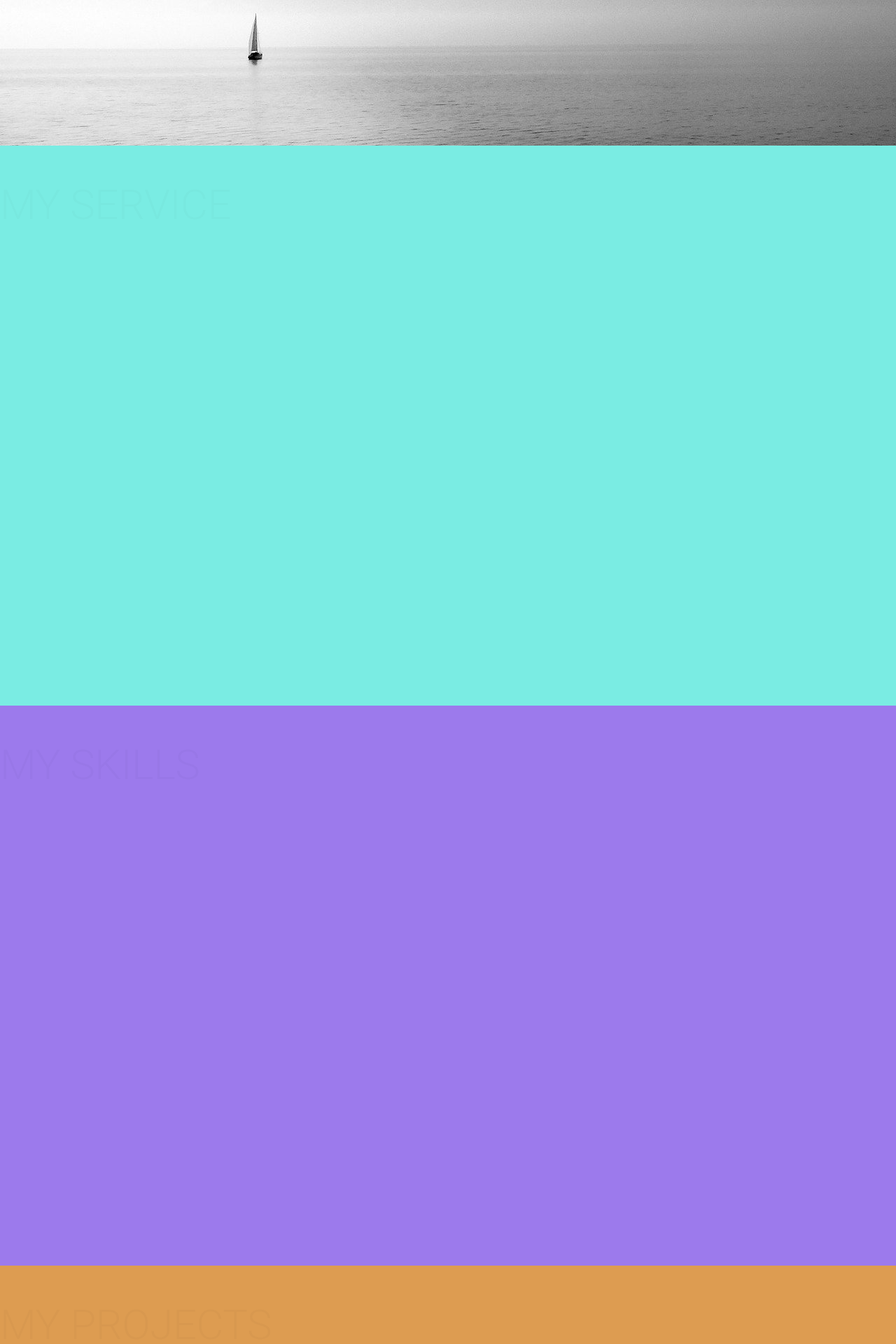
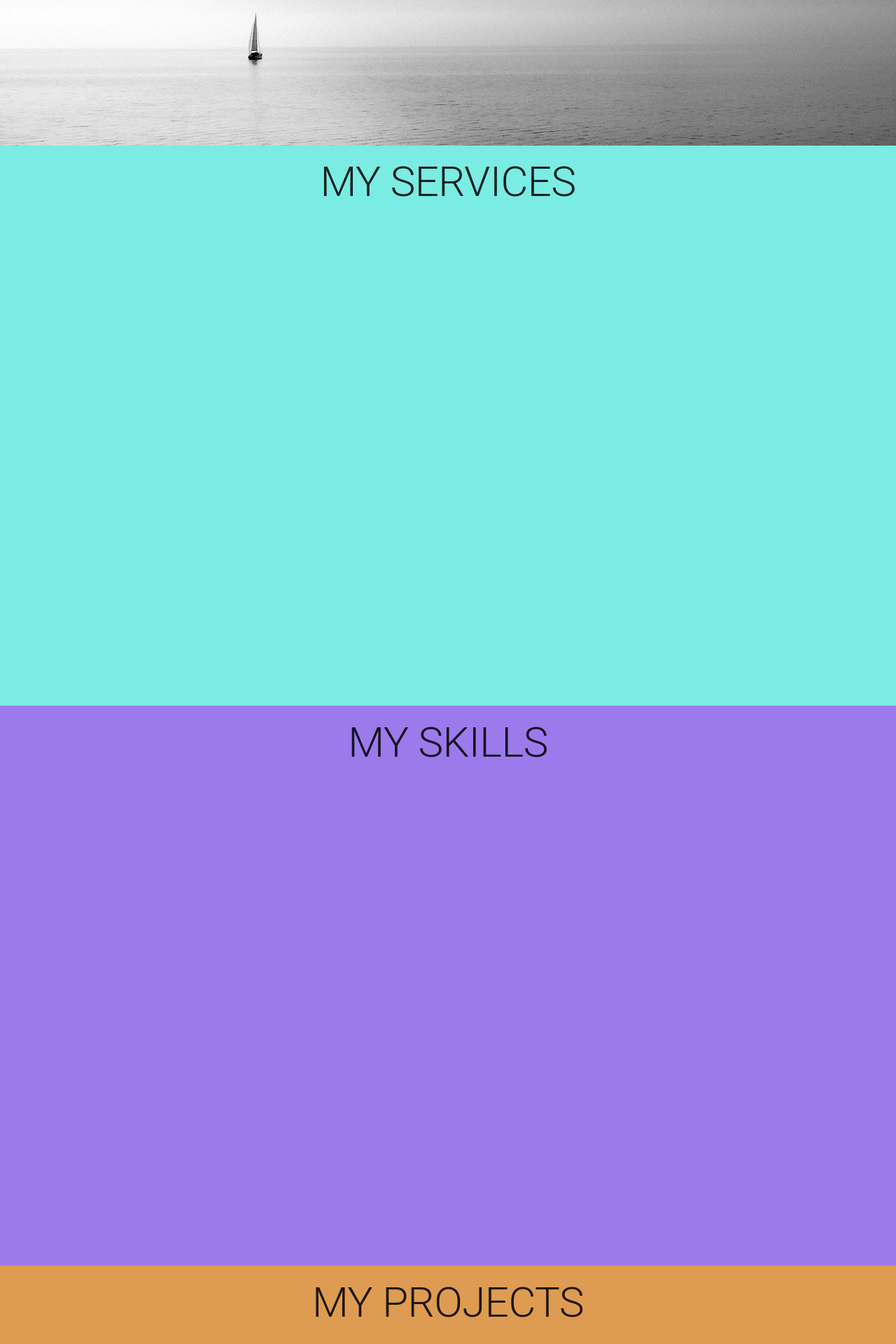
Before and after one commit to antoineludeau/portfolio, a React (Create React App) app: page / in a window 1280 px wide. Shown: the part 592-2512 px from the top of the page at 70% size. Built offline with nearby package versions, Linux system fonts and the light colour scheme.

Commit message:
centered section titles

```diff
--- a/src/components/molecules/section-title.tsx
+++ b/src/components/molecules/section-title.tsx
@@ -1,4 +1,3 @@
-import Box from "@mui/material/Box";
 import { useSpring, animated } from "react-spring";
 import Typography from "@mui/material/Typography";
 import VisibilitySensor from "react-visibility-sensor";
@@ -12,7 +11,7 @@ export const SectionTitle = ({ title }: SectionTitleProps) => {
   const [visibility, setVisibility] = useState<boolean>(false);
   const onChange = (visiblity: boolean) => {
     console.log(visiblity);
-    setVisibility(visiblity);
+    visiblity && setVisibility(visiblity);
   };
   return (
     <VisibilitySensor onChange={onChange}>
--- a/src/components/organisms/contacts-section.tsx
+++ b/src/components/organisms/contacts-section.tsx
@@ -7,10 +7,17 @@ export const ContactsSection = () => {
       <Box
         sx={{
           height: "100vh",
-          backgroundColor:"#7aecd9"
+          backgroundColor: "#7aecd9",
         }}
       >
-        <SectionTitle title="MY CONTACTS" />
+        <Box
+          sx={{
+            padding: 2,
+            textAlign: "center",
+          }}
+        >
+          <SectionTitle title="MY CONTACTS" />
+        </Box>
       </Box>
     </>
   );
--- a/src/components/organisms/projects-section.tsx
+++ b/src/components/organisms/projects-section.tsx
@@ -7,10 +7,17 @@ export const ProjectsSection = () => {
       <Box
         sx={{
           height: "100vh",
-          backgroundColor:"#dd9c51"
+          backgroundColor: "#dd9c51",
         }}
       >
-        <SectionTitle title="MY PROJECTS" />
+        <Box
+          sx={{
+            padding: 2,
+            textAlign: "center",
+          }}
+        >
+          <SectionTitle title="MY PROJECTS" />
+        </Box>
       </Box>
     </>
   );
--- a/src/components/organisms/services-section.tsx
+++ b/src/components/organisms/services-section.tsx
@@ -10,7 +10,14 @@ export const ServicesSection = () => {
           backgroundColor: "#7AECE3",
         }}
       >
-        <SectionTitle title="MY SERVICE" />
+        <Box
+          sx={{
+            padding: 2,
+            textAlign: "center"
+          }}
+        >
+          <SectionTitle title="MY SERVICES" />
+        </Box>
       </Box>
     </>
   );
--- a/src/components/organisms/skills-section.tsx
+++ b/src/components/organisms/skills-section.tsx
@@ -10,7 +10,14 @@ export const SkillsSection = () => {
           backgroundColor:"#9c7aec"
         }}
       >
+        <Box
+          sx={{
+            padding: 2,
+            textAlign: "center",
+          }}
+        >
        <SectionTitle title="MY SKILLS" />
+       </Box>
       </Box>
     </>
   );
--- a/src/components/organisms/testimonials-section.tsx
+++ b/src/components/organisms/testimonials-section.tsx
@@ -7,10 +7,17 @@ export const TestimonialsSection = () => {
       <Box
         sx={{
           height: "100vh",
-          backgroundColor:"#9c7aec"
+          backgroundColor: "#9c7aec",
         }}
       >
-        <SectionTitle title="MY TESTIMONIALS" />
+        <Box
+          sx={{
+            padding: 2,
+            textAlign: "center",
+          }}
+        >
+          <SectionTitle title="MY TESTI" />
+        </Box>
       </Box>
     </>
   );
```
